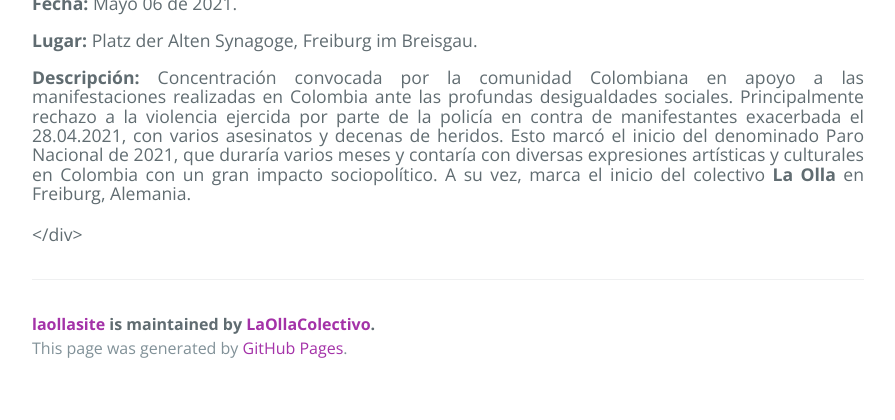
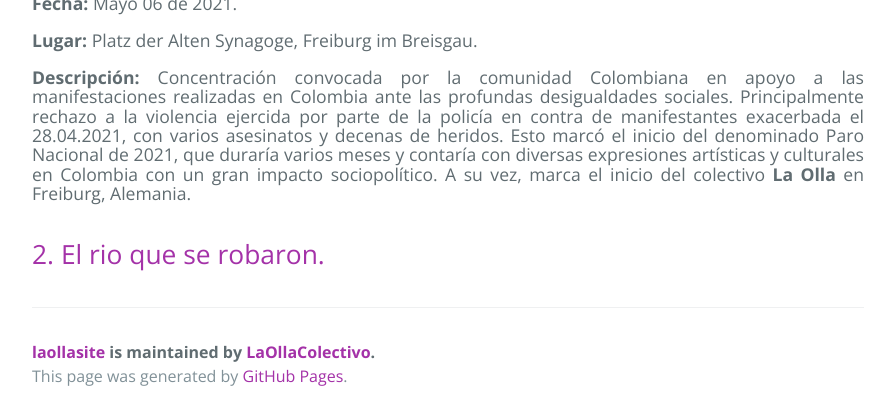
Before and after one commit to LaOllaColectivo/laollasite, a Jekyll site: the page built from _pages/about.md, in a window 1280 px wide and 900 px high, scrolled down 779 px, cut to the strip 480-900 px from the top of the window. Shown: the whole strip, without its empty margins (192-1087 px from the left). Built offline with Jekyll 4.4.1, drawn with Linux system fonts in a browser that asks for light colours; before the commit the page ends 1651 px from its top, so only the background shows below that.

Commit message:
Update about.md

```diff
--- a/_pages/about.md
+++ b/_pages/about.md
@@ -32,7 +32,6 @@ layout: default
     <p><strong>Descripción:</strong> Concentración convocada por la comunidad Colombiana en apoyo a las manifestaciones realizadas en Colombia ante las profundas desigualdades sociales. Principalmente rechazo a la violencia ejercida por parte de la policía en contra de manifestantes exacerbada el 28.04.2021, con varios asesinatos y decenas de heridos. Esto marcó el inicio del denominado Paro Nacional de 2021, que duraría varios meses y contaría con diversas expresiones artísticas y culturales en Colombia con un gran impacto sociopolítico. A su vez, marca el inicio del colectivo <strong>La Olla</strong> en Freiburg, Alemania.
     </p>
   </div>
-</div>
 
 <!-- JavaScript for Carousel -->
 <script>
@@ -57,3 +56,6 @@ layout: default
     imgElement.src = images[currentIndex];
   }
 </script>
+
+
+## 2. El rio que se robaron.
```
